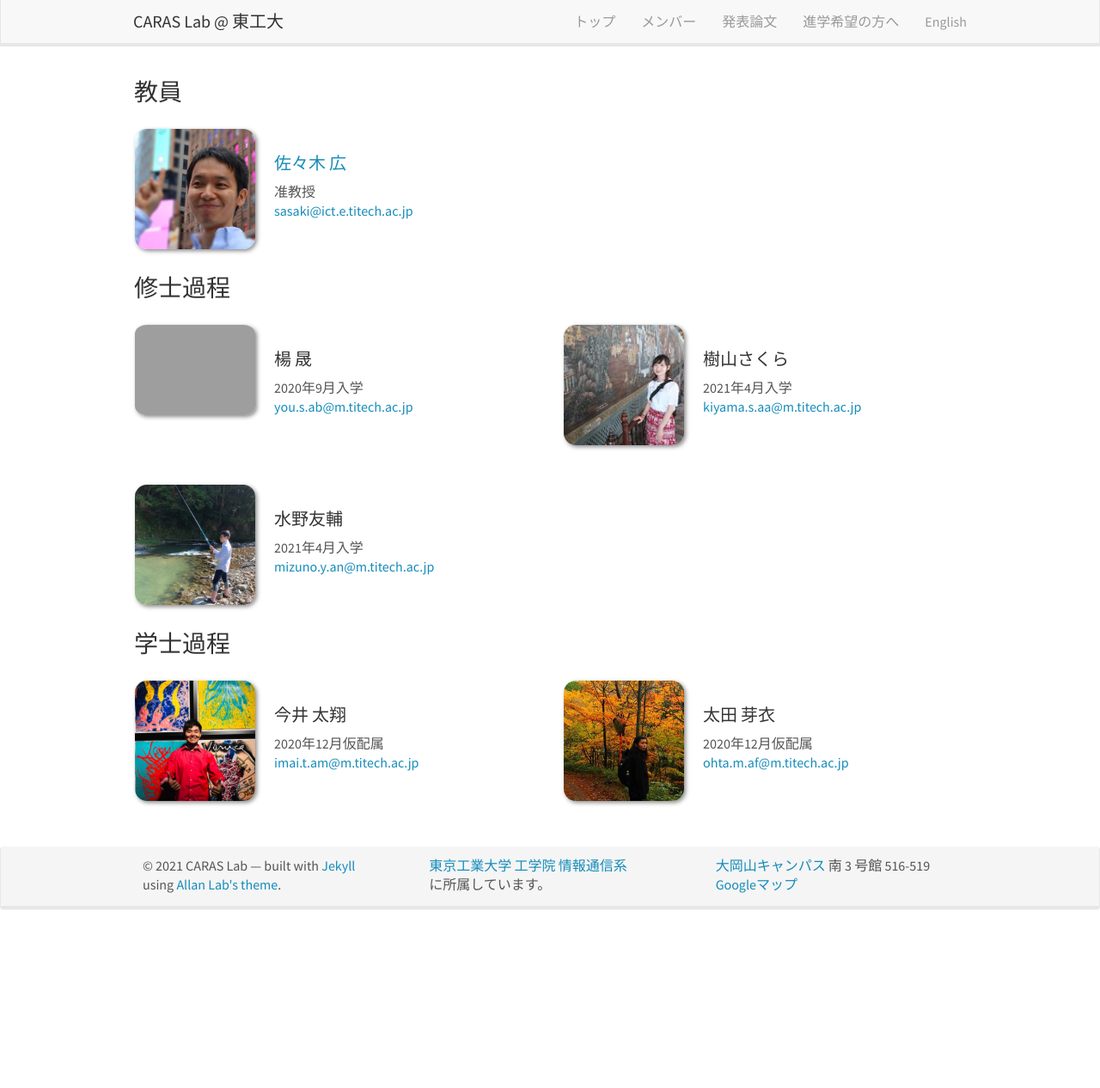
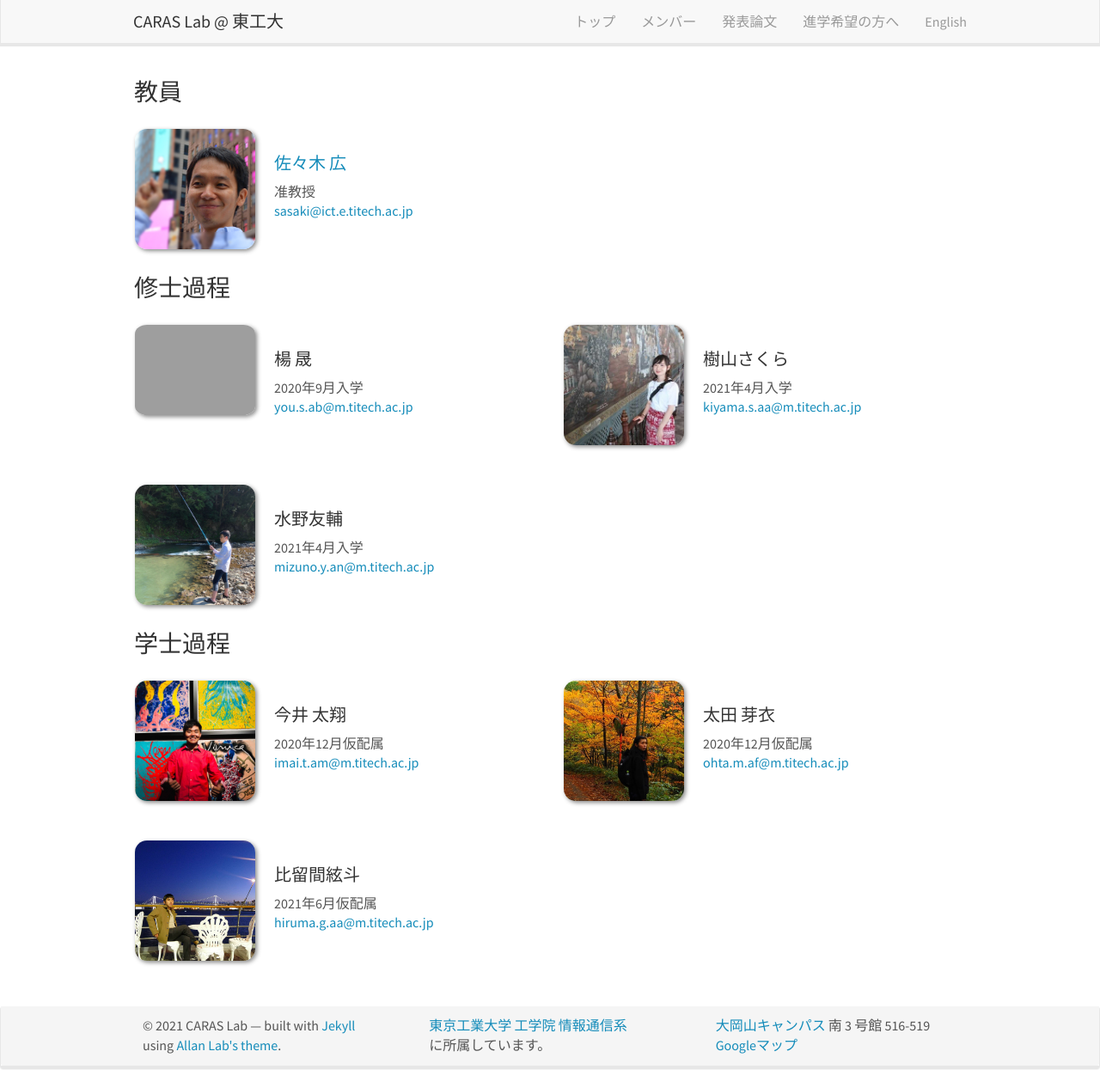
Before and after one commit to titech-caras/titech-caras.github.io, a Jekyll site: the page built from _pages/people.md, in a window 1280 px wide and 1266 px high. Shown: the whole window at 86% size. Built offline with Jekyll 4.4.1, drawn with Linux system fonts in a browser that asks for light colours; nearby versions of some CDN libraries.

Commit message:
Add Gento

```diff
--- a/_data/news-en.yml
+++ b/_data/news-en.yml
@@ -1,3 +1,5 @@
+- date: <b>Jun 2021</b>
+  headline: Gento joined our group!
 - date: <b>May 2021</b>
   headline: RAPLET accepted to <a href="https://rtcsa2021.github.io/">RTCSA 2021</a>.
 - date: <b>Apr 2021</b>
--- a/_data/news.yml
+++ b/_data/news.yml
@@ -1,3 +1,5 @@
+- date: <b>2021 年 6 月</b>
+  headline: 比留間絃斗さんがグループに加わりました！
 - date: <b>2021 年 5 月</b>
   headline: 論文が <a href="https://rtcsa2021.github.io/">RTCSA 2021</a> に採択されました（東大との共同研究）。
 - date: <b>2021 年 4 月</b>
--- a/_data/students-undergrad-en.yml
+++ b/_data/students-undergrad-en.yml
@@ -9,3 +9,9 @@
   info: Undergraduate student (joined Dec 2020)
   email: ohta.m.af@m.titech.ac.jp
   website:
+
+- name: Gento Hiruma
+  photo: gento-hiruma.jpg
+  info: Undergraduate student (joined Jun 2021)
+  email: hiruma.g.aa@m.titech.ac.jp
+  website:
--- a/_data/students-undergrad.yml
+++ b/_data/students-undergrad.yml
@@ -9,3 +9,9 @@
   info: 2020年12月仮配属
   email: ohta.m.af@m.titech.ac.jp
   website:
+
+- name: 比留間絃斗
+  photo: gento-hiruma.jpg
+  info: 2021年6月仮配属
+  email: hiruma.g.aa@m.titech.ac.jp
+  website:
```
Also changed, not shown: files/images/people/gento-hiruma.jpg (added).
